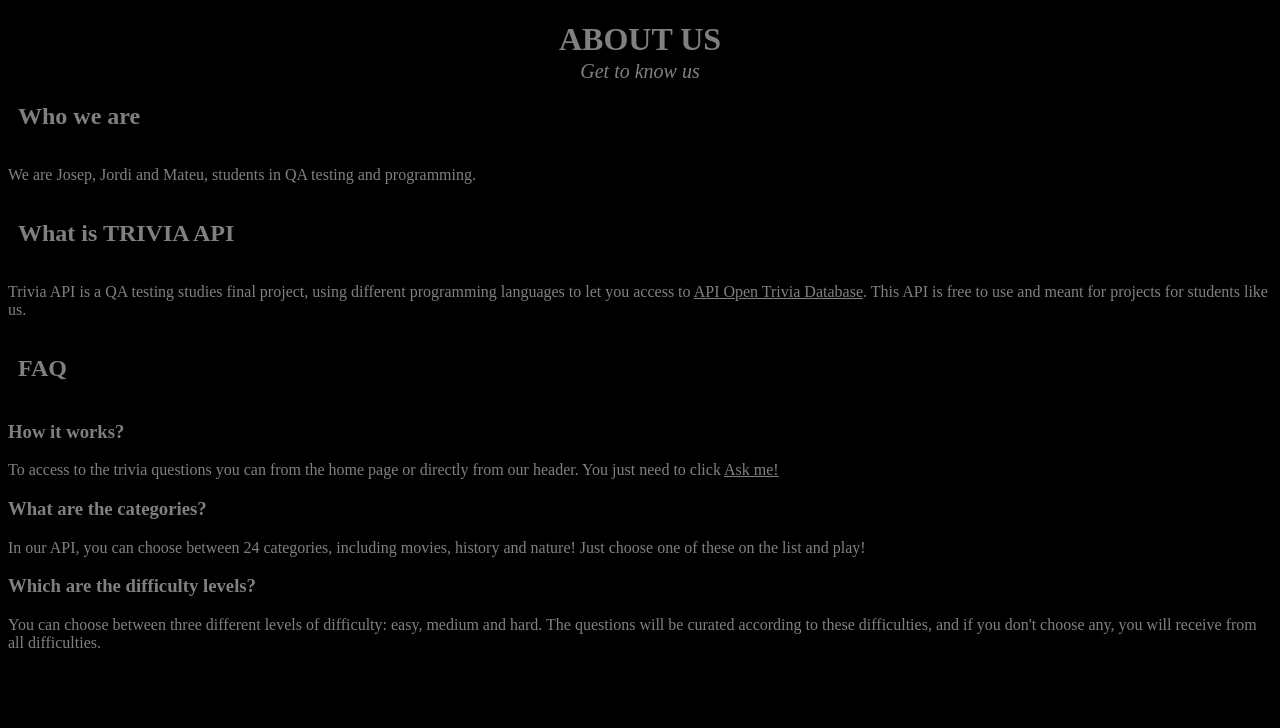
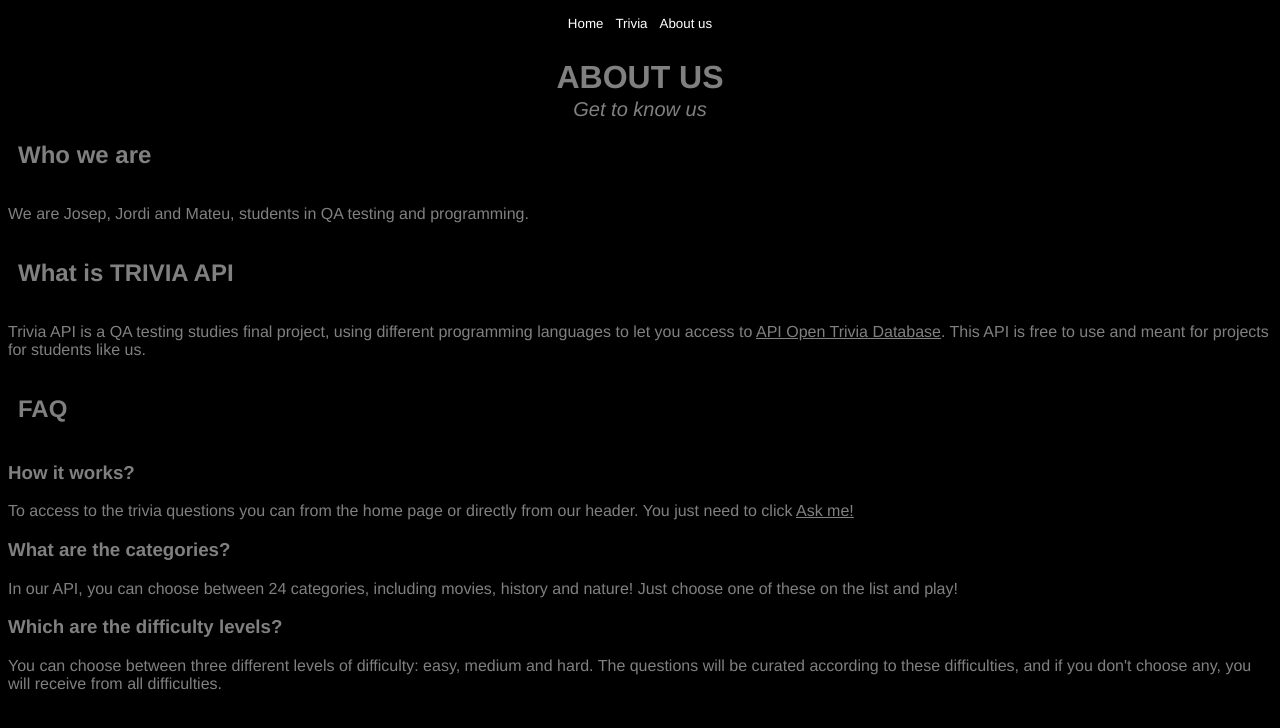
Before and after one commit to Holoturia/Trivia-API, a plain HTML site: page aboutUs.html in a window 1280 px wide. Drawn offline with Linux system fonts and the light colour scheme.

Commit message:
Cambios sin terminar
Para saber que falta consultar anteriores notas por favor

```diff
--- a/aboutUs.html
+++ b/aboutUs.html
@@ -6,16 +6,25 @@
     <meta name="viewport">
     <title>Document</title>
     <link rel="stylesheet" href="css\index.css">
+    <link rel="stylesheet" href="./css/nav.css">
     <link rel="stylesheet" href="css\aboutUs.css">
 </head>
 
-<header>
-    <h1 class="titleAU">ABOUT US</h1>
-    <div class="subtitleAU">Get to know us</h2>
-</header>
+<body>
+    <header>
+        <nav>
+            <ul>
+                <li><button class="button" onclick="location.href ='#Home'">Home</button></li>
+                <li><button class="button" onclick="location.href ='./triviaGame.html'">Trivia</button></li>
+                <li><button class="button" onclick="location.href ='./aboutUs.html'">About us</button></li>
+            </ul>
+        </nav>
+    </header>
+    <main>
+        <h1 class="titleAU">ABOUT US</h1>
+        <div class="subtitleAU">Get to know us</h2>
 
-<body>
-
+        </main>
         <h2>Who we are</h2>
         <p>We are Josep, Jordi and Mateu, students in QA testing and programming.</p>
     <h2>What is TRIVIA API</h2>
--- a/css/aboutUs.css
+++ b/css/aboutUs.css
@@ -1,5 +1,5 @@
 html * {
-        /* font-family: Helvetica, Arial, sans-serif; */
+        font-family: Helvetica, sans-serif;
         background-color: black;
         color: gray;
     }
```
